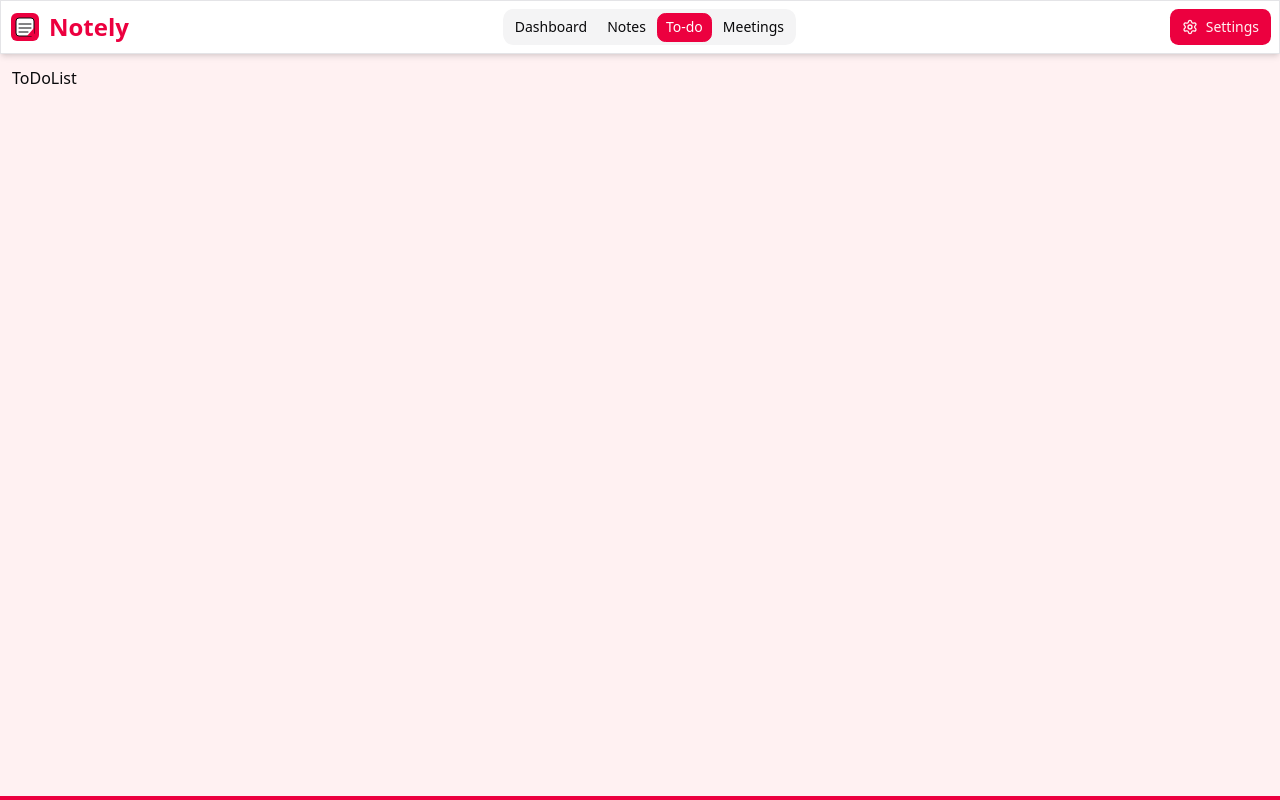
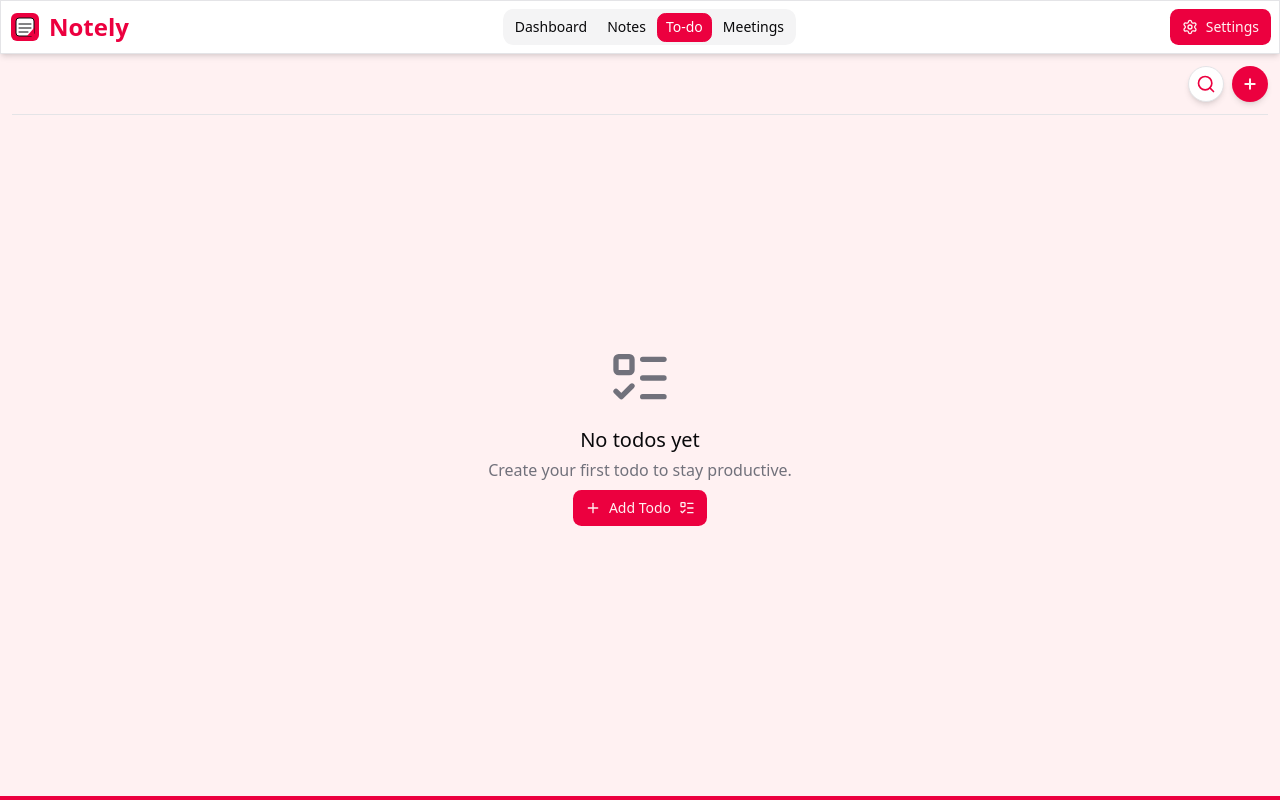
Before and after one commit to sivaram-37/notely, a Next.js app: page /to-do in a window 1280 px wide. Built offline with nearby package versions, Linux system fonts and the light colour scheme.

Commit message:
completed todo-page with toggle complete status action

```diff
--- a/components/to-do/index.tsx
+++ b/components/to-do/index.tsx
@@ -1,5 +1,75 @@
+"use client";
+
+import { useMemo, useState } from "react";
+import PageHeader from "../common/page-header";
+import { useTodosStore } from "@/stores/use-todo-store";
+import EmptyTodo from "./empty-todo";
+import NoSearchResults from "../common/no-search-results";
+import TodoCard from "./todo-card";
+import AddTodo from "./add-todo/add-todo";
+import { LayoutGroup } from "framer-motion";
+
 const ToDo = () => {
-  return <h1>ToDoList</h1>;
+  const todos = useTodosStore((s) => s.todos);
+  const [searchText, setSearchText] = useState("");
+  const [searchOpen, setSearchOpen] = useState(false);
+  const [openModal, setOpenModal] = useState(false);
+
+  const handleOnClearSearch = () => {
+    setSearchText("");
+    setSearchOpen(false);
+  };
+
+  const handleAddTodo = () => {
+    setOpenModal(true);
+  };
+
+  const filteredTodos = useMemo(() => {
+    if (!searchText?.trim()) return todos;
+    const q = searchText?.toLowerCase();
+    return todos?.filter((todo) => todo.content?.toLowerCase().includes(q));
+  }, [searchText, todos]);
+
+  const sortedTodos = useMemo(() => {
+    return [...filteredTodos].sort((a, b) => {
+      if (a.isCompleted === b.isCompleted) return 0;
+      return a.isCompleted ? 1 : -1; // completed → bottom
+    });
+  }, [filteredTodos]);
+
+  return (
+    <>
+      <PageHeader
+        searchOpen={searchOpen}
+        setSearchOpen={setSearchOpen}
+        searchbarPlaceholder="Search Todo..."
+        searchText={searchText}
+        setSearchText={setSearchText}
+        addBtnOnClick={handleAddTodo}
+      />
+
+      {todos.length === 0 ? (
+        <EmptyTodo handleAddTodo={handleAddTodo} />
+      ) : filteredTodos.length === 0 ? (
+        <NoSearchResults
+          title="todos"
+          searchText={searchText}
+          onClearSearch={handleOnClearSearch}
+        />
+      ) : (
+        <LayoutGroup>
+          <div className="p-4 mt-2 h-[calc(100vh-150px)] grid grid-cols-1 sm:grid-cols-2 md:grid-cols-3 lg:grid-cols-4 gap-4 content-start overflow-y-auto overflow-x-hidden">
+            {sortedTodos.map((todo) => (
+              <TodoCard key={todo.id} todo={todo} searchText={searchText} />
+            ))}
+          </div>
+        </LayoutGroup>
+      )}
+
+      {/* Add Todo */}
+      {openModal && <AddTodo openModal={openModal} setOpenModal={setOpenModal} />}
+    </>
+  );
 };
 
 export default ToDo;
```
